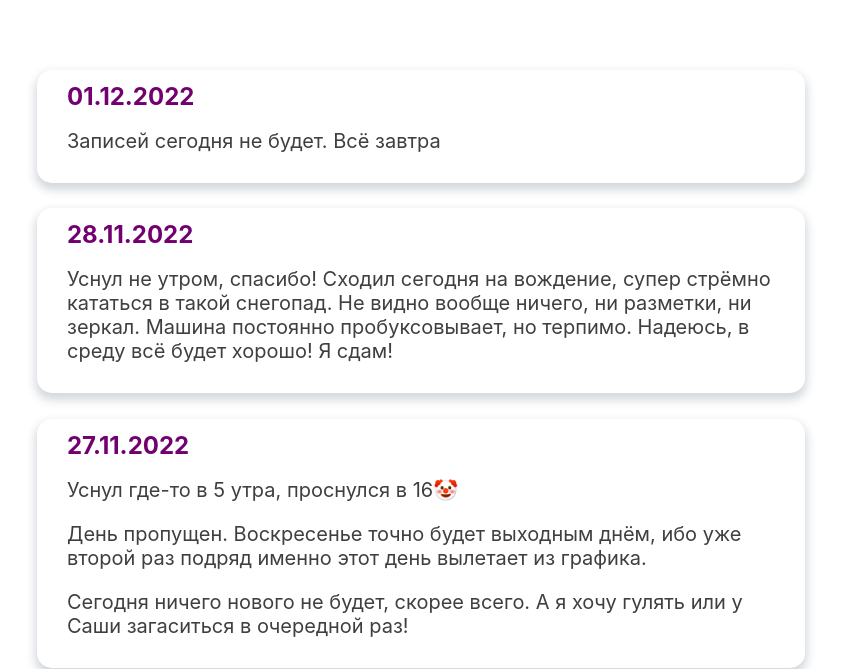
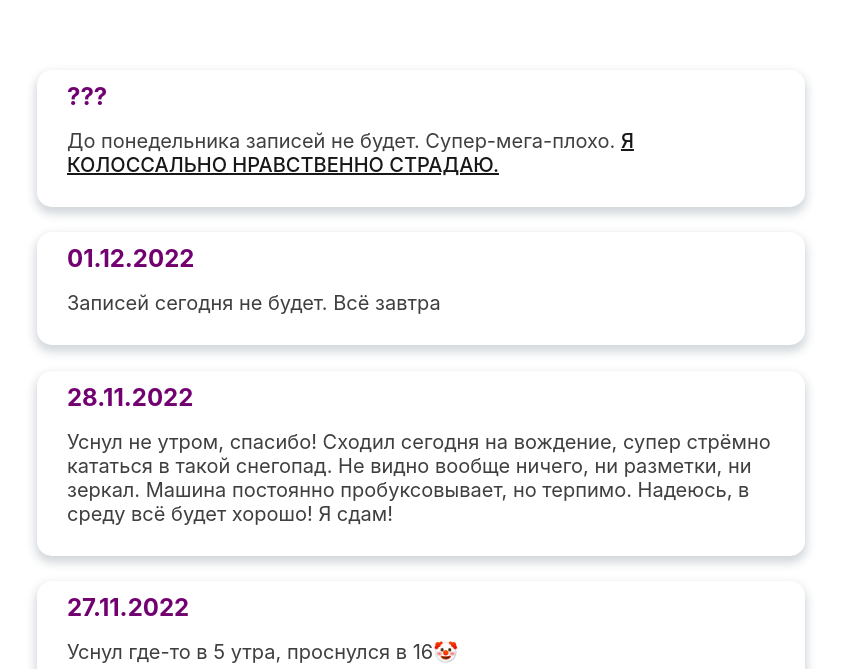
Before and after one commit to GraphDaniel/graphdaniel.github.io, a plain HTML site: page blogs.html in a window 1280 px wide. Shown: the part 145-814 px from the top of the page, without its empty margins (219-1060 px from the left). Drawn offline with Linux system fonts and the light colour scheme.

Commit message:
Маловато

```diff
--- a/blogs.html
+++ b/blogs.html
@@ -21,6 +21,15 @@
 		<main>
 			<article class="blogs">
 				<h1>Дневник Монси)</h1>
+				<section>
+					<h2>???</h2>
+					<p>
+						До понедельника записей не будет. Супер-мега-плохо.
+						<a href="https://www.youtube.com/watch?v=4Yc4NxejMU8">
+							Я КОЛОССАЛЬНО НРАВСТВЕННО СТРАДАЮ.
+						</a>
+					</p>
+				</section>
 				<section>
 					<h2>01.12.2022</h2>
 					<p>Записей сегодня не будет. Всё завтра</p>
```
